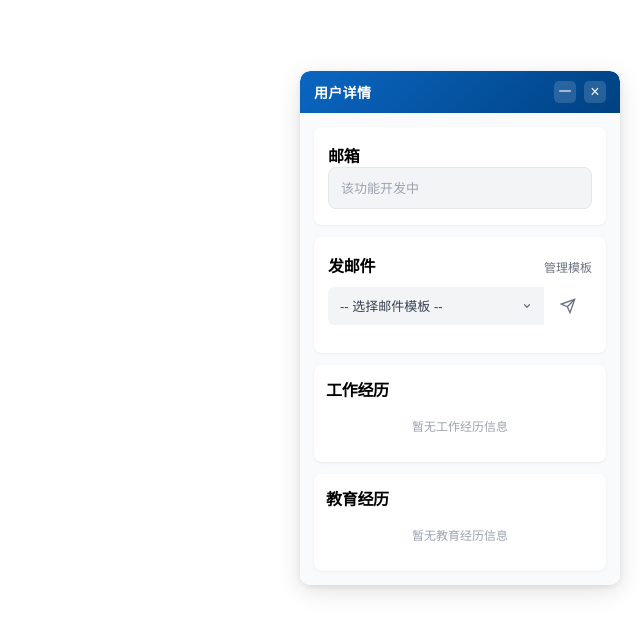
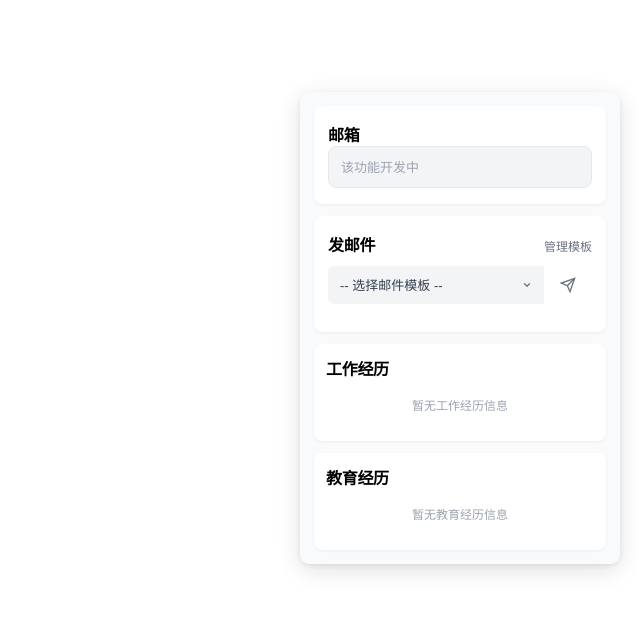
Before and after one commit to yourkin666/google-extension-linkedin, a browser extension: page packages/extension/floating-panel/floating-panel.html in a window 1280 px wide. Shown: the whole page, without its empty margins (640-1280 px from the left). Drawn offline with Linux system fonts and the light colour scheme.

Commit message:
浮窗细节

```diff
--- a/packages/extension/floating-panel/floating-panel.html
+++ b/packages/extension/floating-panel/floating-panel.html
@@ -16,17 +16,6 @@
 </head>
 <body>
   <div id="colink-floating-panel">
-    <!-- 头部 - 可拖动区域 -->
-    <div class="panel-header" id="panel-header">
-      <div class="header-content">
-        <span class="panel-title">用户详情</span>
-        <div class="header-actions">
-          <button class="btn-minimize" id="btn-minimize" title="最小化">－</button>
-          <button class="btn-close" id="btn-close" title="关闭">×</button>
-        </div>
-      </div>
-    </div>
-
     <!-- 主体内容 -->
     <div class="panel-body" id="panel-body">
       <!-- 加载状态 -->
@@ -87,11 +76,6 @@
         </div>
       </div>
     </div>
-
-    <!-- 最小化状态标签 -->
-    <div class="minimized-tab" id="minimized-tab" style="display: none;">
-      <span>用户详情</span>
-    </div>
   </div>
 
   <script src="floating-panel.js"></script>
--- a/packages/extension/floating-panel/floating-panel.js
+++ b/packages/extension/floating-panel/floating-panel.js
@@ -30,7 +30,7 @@ class FloatingPanel {
     if (!this.panel) return;
 
     // 绑定事件
-    this.bindDragEvents();
+    // this.bindDragEvents(); // 已删除头部拖动区域
     this.bindButtonEvents();
     this.listenToSidePanelStatus();
 
@@ -203,23 +203,23 @@ class FloatingPanel {
    * 按钮事件
    */
   bindButtonEvents() {
-    // 最小化
-    const btnMinimize = document.getElementById('btn-minimize');
-    if (btnMinimize) {
-      btnMinimize.addEventListener('click', () => this.minimize());
-    }
+    // 最小化按钮已删除
+    // const btnMinimize = document.getElementById('btn-minimize');
+    // if (btnMinimize) {
+    //   btnMinimize.addEventListener('click', () => this.minimize());
+    // }
 
-    // 关闭
-    const btnClose = document.getElementById('btn-close');
-    if (btnClose) {
-      btnClose.addEventListener('click', () => this.close());
-    }
+    // 关闭按钮已删除
+    // const btnClose = document.getElementById('btn-close');
+    // if (btnClose) {
+    //   btnClose.addEventListener('click', () => this.close());
+    // }
 
-    // 从最小化状态恢复
-    const minimizedTab = document.getElementById('minimized-tab');
-    if (minimizedTab) {
-      minimizedTab.addEventListener('click', () => this.restore());
-    }
+    // 最小化标签已删除
+    // const minimizedTab = document.getElementById('minimized-tab');
+    // if (minimizedTab) {
+    //   minimizedTab.addEventListener('click', () => this.restore());
+    // }
 
     // 点击邮箱复制
     const emailInput = document.getElementById('user-email');
```
